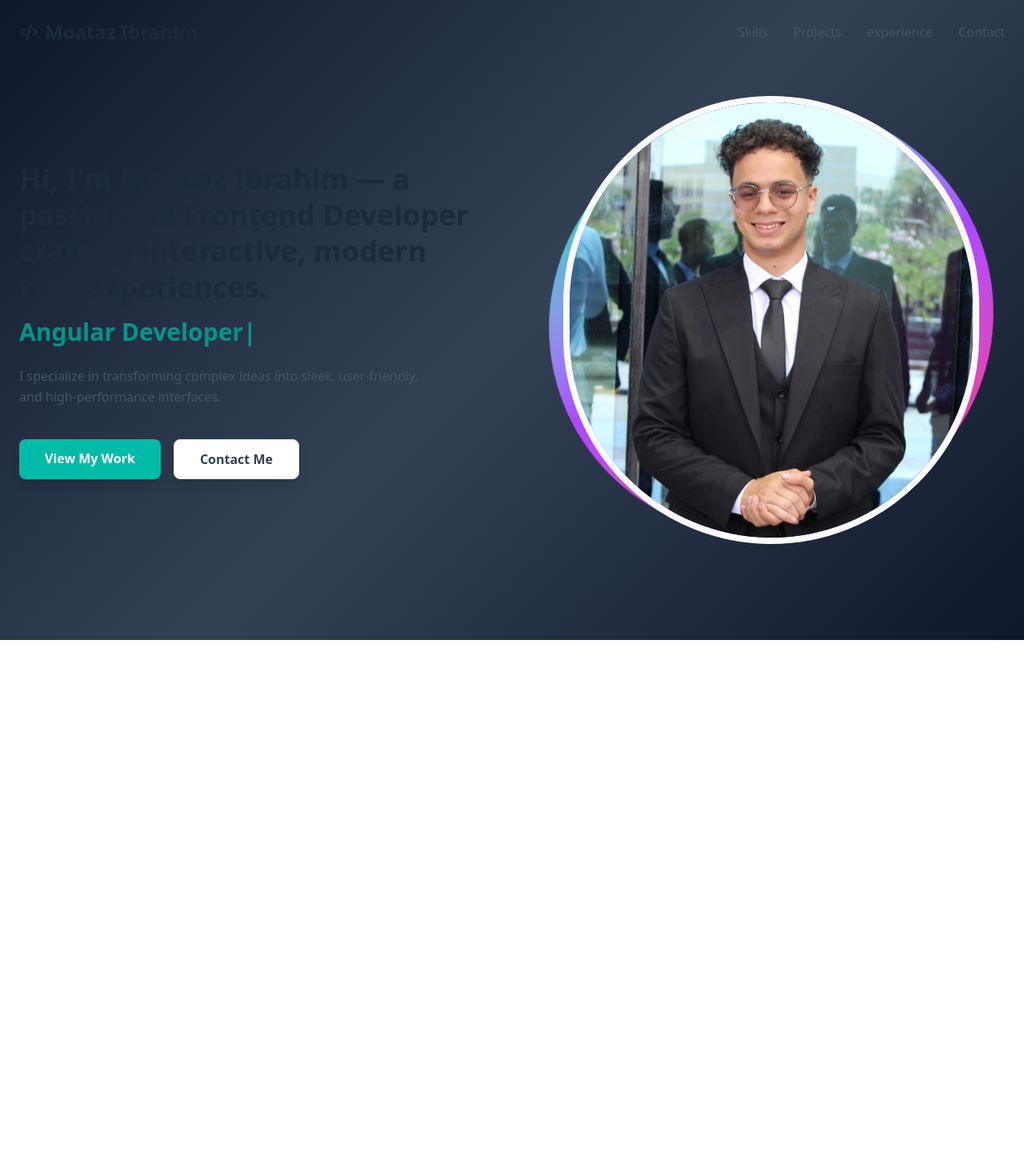
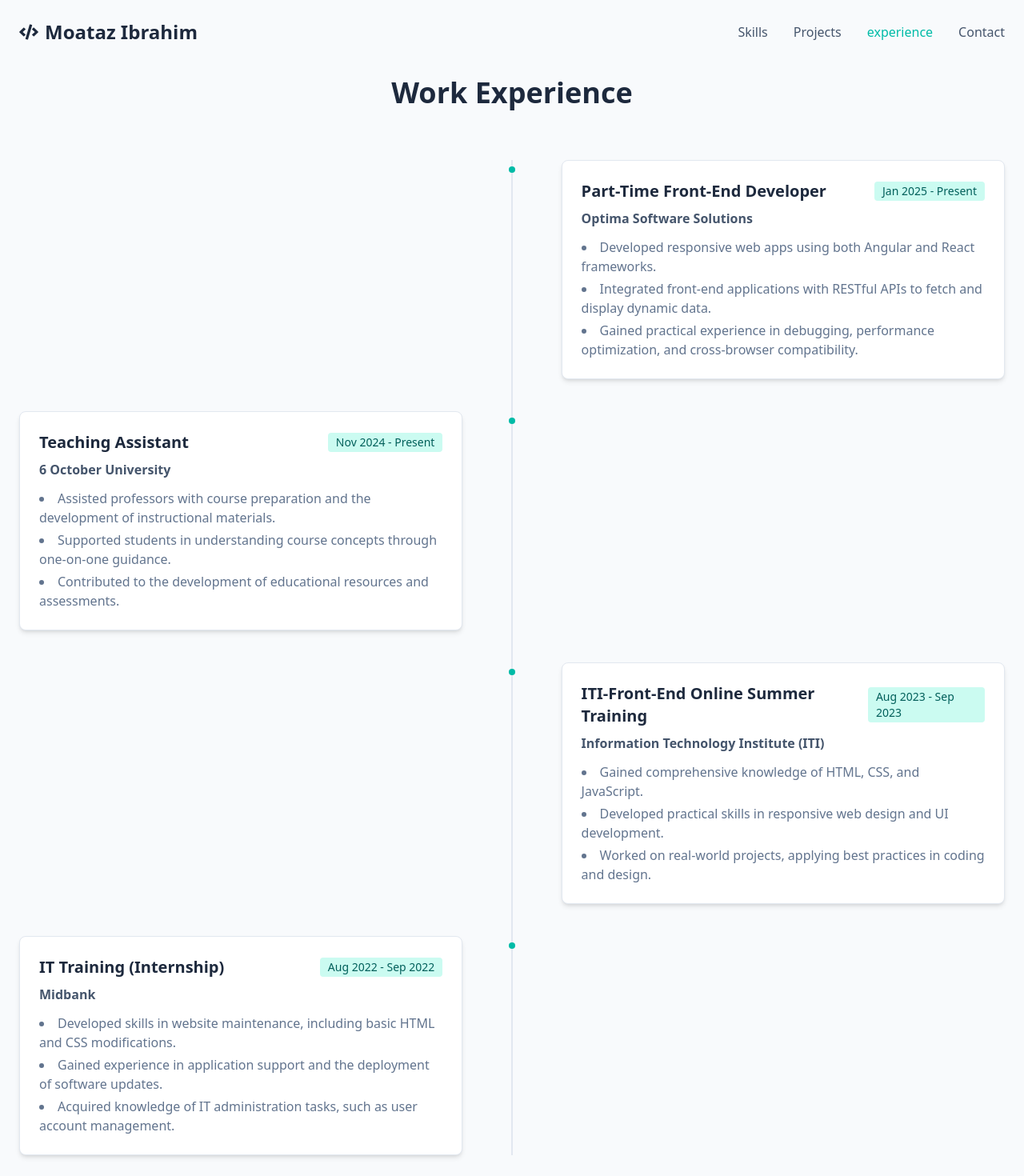
Before and after one commit to MOATAZn/portfolio, a React (Vite) app: page / in a window 1280 px wide. Shown: the top 1470 px of the page at 80% size. Before the commit the page ends 800 px from the top, so only its background shows below. Built offline with nearby package versions, Linux system fonts and the light colour scheme.

Commit message:
experience section

```diff
--- a/src/App.jsx
+++ b/src/App.jsx
@@ -13,9 +13,9 @@ export function App() {
       <Navbar />
       <main>
         <Hero />
+        <Experience />
         <Skills />
         <Projects />
-        <Experience />
         <Contact />
       </main>
       <Footer />
--- a/src/components/Experience.jsx
+++ b/src/components/Experience.jsx
@@ -1,7 +1,123 @@
-import React from 'react';
+import React, { useRef } from 'react';
+import { motion } from 'framer-motion';
+
+const experienceData = [
+  {
+    role: "Part-Time Front-End Developer",
+    company: "Optima Software Solutions",
+    period: "Jan 2025 - Present",
+    description: [
+      "Developed responsive web apps using both Angular and React frameworks.",
+      "Integrated front-end applications with RESTful APIs to fetch and display dynamic data.",
+      "Gained practical experience in debugging, performance optimization, and cross-browser compatibility."
+    ]
+  },
+  {
+    role: "Teaching Assistant",
+    company: "6 October University",
+    period: "Nov 2024 - Present",
+    description: [
+      "Assisted professors with course preparation and the development of instructional materials.",
+      "Supported students in understanding course concepts through one-on-one guidance.",
+      "Contributed to the development of educational resources and assessments.",
+    ]
+  },
+  {
+    role: "ITI-Front-End Online Summer Training",
+    company: "Information Technology Institute (ITI)",
+    period: "Aug 2023 - Sep 2023",
+    description: [
+      "Gained comprehensive knowledge of HTML, CSS, and JavaScript.",
+      "Developed practical skills in responsive web design and UI development.",
+      "Worked on real-world projects, applying best practices in coding and design."
+    ]
+  },
+  {
+    role: "IT Training (Internship)",
+    company: "Midbank",
+    period: "Aug 2022 - Sep 2022",
+    description: [
+      "Developed skills in website maintenance, including basic HTML and CSS modifications.",
+      "Gained experience in application support and the deployment of software updates.",
+      "Acquired knowledge of IT administration tasks, such as user account management."
+    ]
+  },
+];
+// A reusable component for the animated timeline icon, now centered
+const TimelineIcon = () => (
+    <div className="absolute left-1/2 -translate-x-1/2 w-4 h-4 mt-0.5">
+        <svg width="16" height="16" viewBox="0 0 16 16" fill="none" xmlns="http://www.w3.org/2000/svg">
+            <circle cx="8" cy="8" r="4" className="fill-current text-teal-500 dark:text-teal-400" />
+        </svg>
+    </div>
+);
+
+
+// The ExperienceItem now accepts an `index` to determine its side
+const ExperienceItem = ({ details, index }) => {
+    const isLeft = index % 2 !== 0; // Odd items are on the left
+
+    return (
+        <li className="mb-10">
+            <div className="flex items-center">
+                {/* This wrapper ensures the card is on the correct side */}
+                <div className={`flex w-full items-center ${isLeft ? 'justify-start' : 'justify-end'}`}>
+
+                    {/* The card content, with conditional ordering for mobile */}
+                    <motion.div
+                        initial={{ opacity: 0, x: isLeft ? -50 : 50 }}
+                        whileInView={{ opacity: 1, x: 0 }}
+                        viewport={{ once: true, amount: 0.3 }}
+                        transition={{ duration: 0.6 }}
+                        className={`p-6 bg-white dark:bg-slate-800 rounded-lg shadow-md border border-slate-200 dark:border-slate-700 w-full md:w-[45%] ${isLeft ? 'md:mr-10' : 'md:ml-10'}`}
+                    >
+                        <TimelineIcon />
+                        <div className="flex justify-between items-start flex-col sm:flex-row sm:items-center mb-2">
+                            <h3 className="text-xl font-bold text-slate-800 dark:text-white mb-1 sm:mb-0">
+                                {details.role}
+                            </h3>
+                            <span className="bg-teal-100 dark:bg-teal-900/50 text-teal-800 dark:text-teal-300 text-sm font-medium px-2.5 py-0.5 rounded">
+                                {details.period}
+                            </span>
+                        </div>
+                        <p className="text-md font-semibold text-slate-600 dark:text-slate-400 mb-3">{details.company}</p>
+                        <ul className="list-disc list-inside space-y-1 text-slate-500 dark:text-slate-400">
+                            {details.description.map((point, i) => (
+                                <li key={i}>{point}</li>
+                            ))}
+                        </ul>
+                    </motion.div>
+                </div>
+            </div>
+        </li>
+    );
+};
+
 
 export default function Experience() {
   return (
-   <></>
+    <section id="experience" className="py-24 bg-slate-50 dark:bg-slate-900">
+      <div className="container mx-auto px-6">
+        <motion.h2
+          className="text-3xl md:text-4xl font-bold text-center mb-16 text-slate-800 dark:text-white"
+          initial={{ opacity: 0, y: -20 }}
+          whileInView={{ opacity: 1, y: 0 }}
+          viewport={{ once: true, amount: 0.5 }}
+          transition={{ duration: 0.5 }}
+        >
+          Work Experience
+        </motion.h2>
+
+        <div className="relative  mx-auto ">
+          <div className="absolute left-1/2 -translate-x-1/2 w-0.5 h-full bg-slate-200 dark:bg-slate-700"></div>
+
+          <ol>
+            {experienceData.map((item, index) => (
+              <ExperienceItem key={index} details={item} index={index} />
+            ))}
+          </ol>
+        </div>
+      </div>
+    </section>
   );
 }
--- a/src/components/Hero.jsx
+++ b/src/components/Hero.jsx
@@ -1,70 +1,133 @@
 import React from 'react';
-import { TypeAnimation } from 'react-type-animation';
 import { motion } from 'framer-motion';
 
-export default function Hero() {
+const experienceData = [
+  {
+    role: "Part-Time Front-End Developer",
+    company: "Optima Software Solutions",
+    period: "Jan 2025 - Present",
+    description: [
+      "Developed responsive web apps using both Angular and React frameworks.",
+      "Integrated front-end applications with RESTful APIs to fetch and display dynamic data.",
+      "Gained practical experience in debugging, performance optimization, and cross-browser compatibility."
+    ]
+  },
+  {
+    role: "Teaching Assistant",
+    company: "6 October University",
+    period: "Nov 2024 - Present",
+    description: [
+      "Assisted professors with course preparation and the development of instructional materials.",
+      "Supported students in understanding course concepts through one-on-one guidance.",
+      "Contributed to the development of educational resources and assessments.",
+    ]
+  },
+  {
+    role: "ITI-Front-End Online Summer Training",
+    company: "Information Technology Institute (ITI)",
+    period: "Aug 2023 - Sep 2023",
+    description: [
+      "Gained comprehensive knowledge of HTML, CSS, and JavaScript.",
+      "Developed practical skills in responsive web design and UI development.",
+      "Worked on real-world projects, applying best practices in coding and design."
+    ]
+  },
+  {
+    role: "IT Training (Internship)",
+    company: "Midbank",
+    period: "Aug 2022 - Sep 2022",
+    description: [
+      "Developed skills in website maintenance, including basic HTML and CSS modifications.",
+      "Gained experience in application support and the deployment of software updates.",
+      "Acquired knowledge of IT administration tasks, such as user account management."
+    ]
+  },
+];
 
-  const containerVariants = {
-    hidden: { opacity: 0 },
-    visible: { opacity: 1, transition: { staggerChildren: 0.3 } },
-  };
 
-  const itemVariants = {
-    hidden: { opacity: 0, y: 100 },
-    visible: { opacity: 1, y: 0, transition: { duration: 2, ease: 'easeOut' } },
-  }
-  // 💡 Smooth Scroll Handler
-  const handleSmoothScroll = (e, targetId) => {
-    e.preventDefault();
-    document.querySelector(targetId)?.scrollIntoView({ behavior: 'smooth' });
-  };
+// The icon component is now also responsive
+const TimelineIcon = ({ index }) => {
+    const isLeft = index % 2 !== 0;
+    return (
+        // The icon is on the left for mobile, and in the center for desktop
+        <div className={`absolute top-0 w-4 h-4 mt-1
+            left-4 -translate-x-1/2
+            md:left-1/2 md:-translate-x-1/2
+        `}>
+            <svg width="16" height="16" viewBox="0 0 16 16" fill="none" xmlns="http://www.w3.org/2000/svg">
+                <circle cx="8" cy="8" r="4" className="fill-current text-teal-500 dark:text-teal-400" />
+            </svg>
+        </div>
+    );
+};
 
+
+// The ExperienceItem component with responsive logic
+const ExperienceItem = ({ details, index }) => {
+    const isLeft = index % 2 !== 0; // Odd items are on the left (on desktop)
+
+    return (
+        // On mobile, every item has a left margin. On desktop, this is reset.
+        <li className="relative mb-10 ml-10 md:ml-0">
+            <TimelineIcon index={index} />
+            <motion.div
+                initial={{ opacity: 0, x: isLeft ? -50 : 50 }}
+                whileInView={{ opacity: 1, x: 0 }}
+                viewport={{ once: true, amount: 0.3 }}
+                transition={{ duration: 0.6 }}
+                // On mobile, cards are full-width. On desktop, they alternate and take up ~45% width.
+                className={`p-6 bg-white dark:bg-slate-800 rounded-lg shadow-md border border-slate-200 dark:border-slate-700 w-full
+                    md:w-[45%]
+                    ${isLeft ? 'md:mr-auto' : 'md:ml-auto'}
+                `}
+            >
+                <div className="flex justify-between items-start flex-col sm:flex-row sm:items-center mb-2">
+                    <h3 className="text-xl font-bold text-slate-800 dark:text-white mb-1 sm:mb-0">
+                        {details.role}
+                    </h3>
+                    <span className="bg-teal-100 dark:bg-teal-900/50 text-teal-800 dark:text-teal-300 text-sm font-medium px-2.5 py-0.5 rounded">
+                        {details.period}
+                    </span>
+                </div>
+                <p className="text-md font-semibold text-slate-600 dark:text-slate-400 mb-3">{details.company}</p>
+                <ul className="list-disc list-inside space-y-1 text-slate-500 dark:text-slate-400">
+                    {details.description.map((point, i) => (
+                        <li key={i}>{point}</li>
+                    ))}
+                </ul>
+            </motion.div>
+        </li>
+    );
+};
+
+
+export default function Experience() {
   return (
-    <section id="hero" className="h-screen flex items-center bg-slate-50 dark transition-colors duration-300 overflow-hidden">
-<div className="container mx-auto px-6 flex flex-col-reverse md:flex-row items-center justify-between gap-16">
+    <section id="experience" className="py-24 bg-slate-50 dark:bg-slate-900">
+      <div className="container mx-auto px-6">
+        <motion.h2
+          className="text-3xl md:text-4xl font-bold text-center mb-16 text-slate-800 dark:text-white"
+          initial={{ opacity: 0, y: -20 }}
+          whileInView={{ opacity: 1, y: 0 }}
+          viewport={{ once: true, amount: 0.5 }}
+          transition={{ duration: 0.5 }}
+        >
+          Work Experience
+        </motion.h2>
 
-        {/* Left Column */}
-        <motion.div className="md:w-1/2 text-center md:text-left" variants={containerVariants} initial="hidden" animate="visible">
+        <div className="relative mx-auto">
+          {/* The timeline line is now responsive */}
+          <div className="absolute top-0 w-0.5 h-full bg-slate-200 dark:bg-slate-700
+            left-4 -translate-x-1/2
+            md:left-1/2 md:-translate-x-1/2">
+          </div>
 
-          <motion.h1 className="text-2xl md:text-3xl lg:text-4xl font-extrabold text-slate-800 dark:text-white leading-tight mb-4" variants={itemVariants}>
-            Hi, I'm Moataz Ibrahim — a passionate Frontend Developer crafting interactive, modern web experiences.
-          </motion.h1>
-
-          <motion.div variants={itemVariants} className="flex justify-center md:justify-start items-center gap-2 mb-6 text-xl md:text-2xl lg:text-3xl">
-            <span className="inline-block">
-              <TypeAnimation
-                sequence={['Frontend Developer', 2000, 'Angular Developer', 2000, 'React Developer', 2000]}
-                wrapper="span"
-                speed={40}
-                className="font-semibold text-teal-600 dark:text-teal-400"
-                repeat={Infinity}
-              />
-            </span>
-          </motion.div>
-
-          <motion.p className="text-slate-600 dark:text-slate-300 leading-relaxed mb-10 max-w-lg mx-auto md:mx-0" variants={itemVariants}>
-            I specialize in transforming complex ideas into sleek, user-friendly, and high-performance interfaces.
-          </motion.p>
-
-          <motion.div className="flex justify-center md:justify-start gap-4" variants={itemVariants}>
-            <motion.a href="#projects" onClick={(e) => handleSmoothScroll(e, '#projects')} className="bg-teal-500 hover:bg-teal-600 text-white font-bold py-3 px-8 rounded-lg shadow-lg transition-all" whileHover={{ scale: 1.05, y: -5 }} whileTap={{ scale: 0.95 }}>
-              View My Work
-            </motion.a>
-            <motion.a href="#contact" onClick={(e) => handleSmoothScroll(e, '#contact')} className="bg-white dark:bg-slate-800 border border-slate-200 dark:border-slate-700 text-slate-700 dark:text-slate-200 font-bold py-3 px-8 rounded-lg shadow-lg transition-all" whileHover={{ scale: 1.05, y: -5 }} whileTap={{ scale: 0.95 }}>
-              Contact Me
-            </motion.a>
-          </motion.div>
-
-        </motion.div>
-
-        {/* Right Column */}
-        <motion.div className="md:w-1/2 flex justify-center items-center" initial={{ opacity: 0, scale: 0.5 }} animate={{ opacity: 1, scale: 1 }} transition={{ duration: 0.8, ease: [0, 0.71, 0.2, 1.01] }}>
-          <div className="relative w-50 h-55 sm:w-130 sm:h-140">
-            <div className="absolute inset-0 rounded-full bg-gradient-to-r from-teal-400 via-purple-500 to-pink-500 animate-spin [animation-duration:3s] [animation-direction:alternate]"></div>
-            <img src="src/assets/images/profile.jpg" alt="Profile" className="relative w-full h-full object-cover object-[50%_20%] rounded-full border-[8px] border-slate-50 dark:border-slate-900" />
-          </div>
-        </motion.div>
-
+          <ol>
+            {experienceData.map((item, index) => (
+              <ExperienceItem key={index} details={item} index={index} />
+            ))}
+          </ol>
+        </div>
       </div>
     </section>
   );
```
